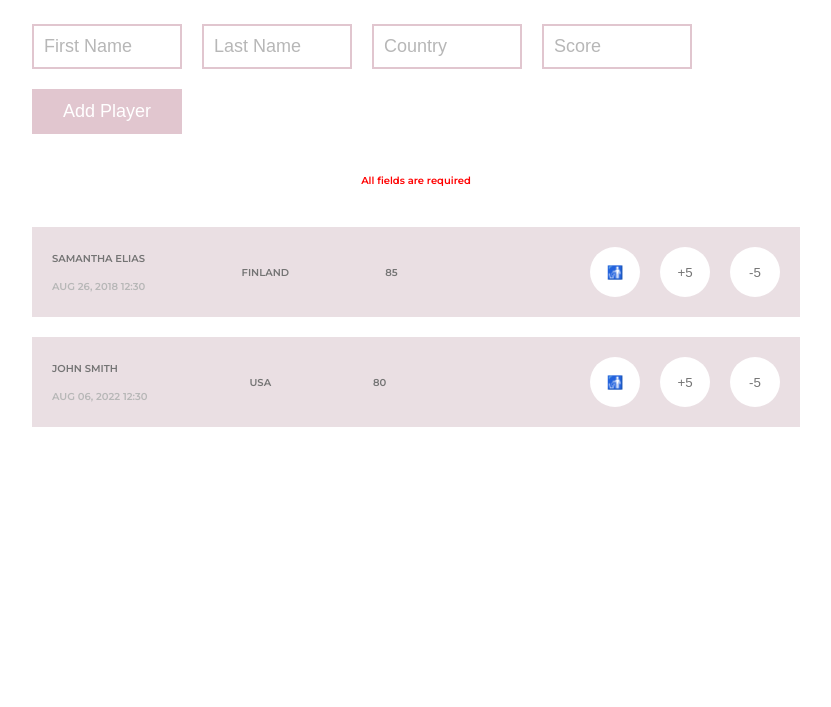
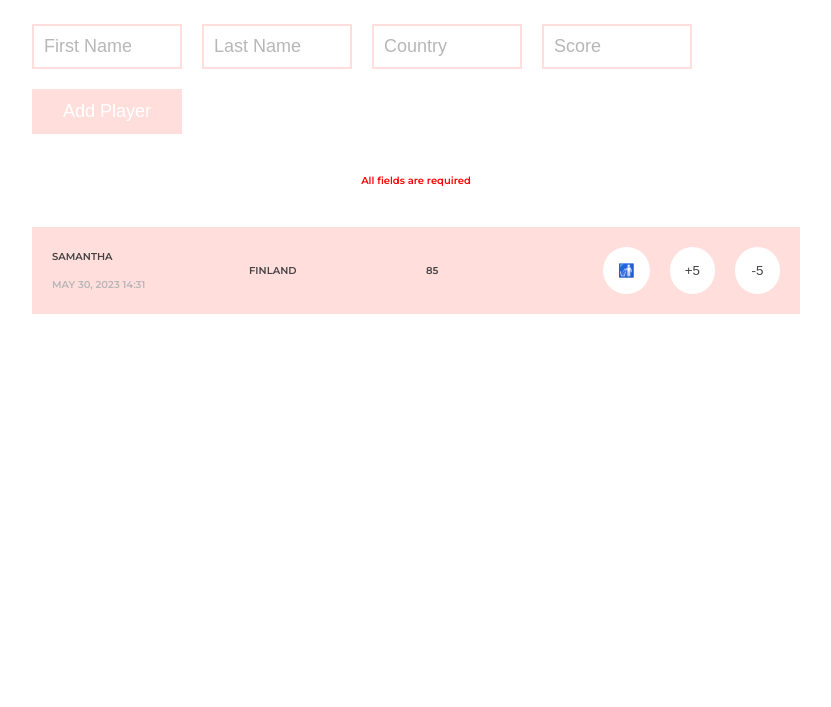
Before and after one commit to aguadefuente/30DaysOfJavaScriptAsabenehYetayeh_finished, a website: page day28_DOM8/index.html in a window 1280 px wide. Shown: the part 93-800 px from the top of the page, without its empty margins (224-1055 px from the left). Drawn offline with Linux system fonts and the light colour scheme.

Commit message:
javascript dom

```diff
--- a/day28_DOM8/index.html
+++ b/day28_DOM8/index.html
@@ -17,10 +17,10 @@
 <header>
     <h1>30 Days of JavaScript Challenge Leaderboard</h1>
     <div class="container_input">
-       <input type="text" class="container_input-text" placeholder="First Name">
-       <input type="text" class="container_input-text" placeholder="Last Name">
-       <input type="text" class="container_input-text" placeholder="Country">
-       <input type="text" class="container_input-text" placeholder="Score">
+       <input type="text" class="container_input-text firstname_input" placeholder="First Name">
+       <input type="text" class="container_input-text lastname_input" placeholder="Last Name">
+       <input type="text" class="container_input-text country_input" placeholder="Country">
+       <input type="text" class="container_input-text score_input" placeholder="Score">
        <button class="container_input-btn">Add Player</button>
     </div>
     <p class="msg">All fields are required</p>
@@ -31,12 +31,12 @@
 
         <div class="player">
             <div class="player-info item" >
-              <p class="name">SAMANTHA ELIAS</p>
-              <p class="date">AUG 26, 2018 12:30</p>
+              <p class="name"></p>
+              <p class="date"></p>
             </div>
 
-            <p class="item">FINLAND</p>
-            <p class="item">85</p>
+            <p class="country item"></p>
+            <p class="score item"></p>
 
             <div class="buttons item">
                 <button class="round-btn">🚮</button>
@@ -45,6 +45,7 @@
             </div>
         </div>
 
+        <!--
         <div class="player">
             <div class="player-info item" >
               <p class="name">JOHN SMITH</p>
@@ -60,6 +61,7 @@
                 <button class="round-btn">-5</button>
             </div>
         </div>
+    -->
     </div>
 </main>
 
--- a/day28_DOM8/main.js
+++ b/day28_DOM8/main.js
@@ -0,0 +1,84 @@
+//objeto con datos
+const players = [
+  {
+    firstName: "Samantha",
+    lastName: "Levis",
+    country: "Finland",
+    score: 85,
+    date: new Date(),
+  },
+];
+
+//date format
+console.log(players[0].date.toLocaleDateString("en-GB"));
+const themonths = [
+  "January",
+  "February",
+  "March",
+  "April",
+  "May",
+  "June",
+  "July",
+  "August",
+  "September",
+  "October",
+  "November",
+  "December",
+];
+const themonth = themonths[players[0].date.getMonth()]
+  .toUpperCase()
+  .slice(0, 3);
+console.log(themonth);
+
+const theday = players[0].date.getDate();
+console.log(theday);
+
+const theyear = players[0].date.getFullYear();
+console.log(theyear);
+
+const thehour = players[0].date.getHours();
+console.log(thehour);
+
+const theminutes = players[0].date.getMinutes();
+console.log(theminutes);
+
+const dateFormat = `${themonth} ${theday}, ${theyear} ${thehour}:${theminutes}`;
+console.log(dateFormat);
+
+//agarramos los elementos y le asigno contenido según el objeto
+let name_data = document.querySelector(".name");
+let date_data = document.querySelector(".date");
+let country_data = document.querySelector(".country");
+let score_data = document.querySelector(".score");
+
+name_data.textContent = players[0].firstName.toUpperCase();
+date_data.textContent = dateFormat;
+country_data.textContent = players[0].country.toUpperCase();
+score_data.textContent = players[0].score;
+
+const add_btn = document.querySelector(".container_input-btn");
+let fistname_input = document.querySelector(".firstname_input");
+let lastname_input = document.querySelector(".lastname_input");
+let country_input = document.querySelector(".country_input");
+let score_input = document.querySelector(".score_input");
+
+add_btn.addEventListener("click", function () {
+  players.push({
+    firstName: fistname_input.value,
+    lastName: lastname_input,
+    country: country_input.value,
+    score: score_input.value,
+    date: new Date(),
+  });
+  console.log(players);
+  display_player();
+});
+
+console.log(players);
+
+const dolly = document.querySelector(".player");
+const playerContainer = document.querySelector(".players-container");
+function display_player() {
+  const clonado = dolly.cloneNode(true);
+  playerContainer.appendChild(clonado);
+}
--- a/day28_DOM8/style.css
+++ b/day28_DOM8/style.css
@@ -4,17 +4,21 @@
   margin: 0;
   padding: 0;
   box-sizing: inherit;
+  --color1: rgb(67, 67, 67);
+  --color2: rgb(183, 183, 183);
+  --darkpink: rgb(249, 183, 178);
+  --lightpink: rgb(255 222 220);
 }
 
 html {
   font-size: 62.5%; /* 100% = 16px, 62.5%=10px (100*10/16px = 62.5%) */
-    font-family: 'Montserrat', sans-serif;
+  font-family: "Montserrat", sans-serif;
 }
 
 body {
   box-sizing: border-box; /*defines how the width and height of an element are calculated*/
   /*min-height: 100vh;*/
-    color: rgb(116 116 116);
+  color: var(--color1);
 
   width: 60%;
   margin: 0 auto;
@@ -29,7 +33,7 @@ header {
   text-align: center;
 }
 
-h1{
+h1 {
   font-size: 3rem;
 }
 
@@ -40,29 +44,27 @@ h1{
   margin: 2rem auto;
   align-items: center;
   text-align: center;
-
-
 }
 
-.container_input-text{
+.container_input-text {
   flex-basis: auto;
   width: 15rem;
   height: 4.5rem;
 
-    border: 2px solid rgb(225 198 207);
+  border: 2px solid var(--lightpink);
   outline: none;
   padding: 1rem;
 
   font-size: 1.8rem;
-    color: rgb(116 116 116);
+  color: var(--color1);
 }
 
 .container_input-text:focus {
-    border: 2px solid rgb(229, 175, 193);
+  border: 2px solid var(--darkpink);
 }
 
 .container_input-btn {
-    background-color: rgb(225 198 207);
+  background-color: var(--lightpink);
   border: none;
   color: white;
   padding: 1rem;
@@ -78,17 +80,17 @@ h1{
 }
 
 .container_input-btn:hover {
-    background-color: rgb(229, 175, 193);
+  background-color: var(--darkpink);
   cursor: pointer;
 }
 
 .container_input-btn:active {
-    background-color:rgb(225 198 207);
+  background-color: var(--darkpink);
   cursor: pointer;
 }
 
 ::placeholder {
-    color: rgb(183, 183, 183);
+  color: var(--color2);
 }
 
 .msg {
@@ -109,7 +111,7 @@ h1{
   width: 100%;
   align-items: center;
   padding: 2rem;
-    background-color: #eadfe3;
+  background-color: var(--lightpink);
   font-weight: bold;
 }
 
@@ -117,6 +119,7 @@ h1{
   display: flex;
   flex-direction: column;
   gap: 1.5rem;
+  margin-right: 2rem;
 }
 
 .buttons {
@@ -133,13 +136,14 @@ h1{
   text-decoration: none;
   aspect-ratio: 1/1;
   width: 5rem;
-    color: rgb(116 116 116);
+  color: var(--color1);
 }
 
 .item {
   flex-grow: 1;
+  width: 10rem;
 }
 
 .date {
-    color: rgb(183, 183, 183);
+  color: var(--color2);
 }
```
Lines whose indentation alone changed are shown as unchanged.
